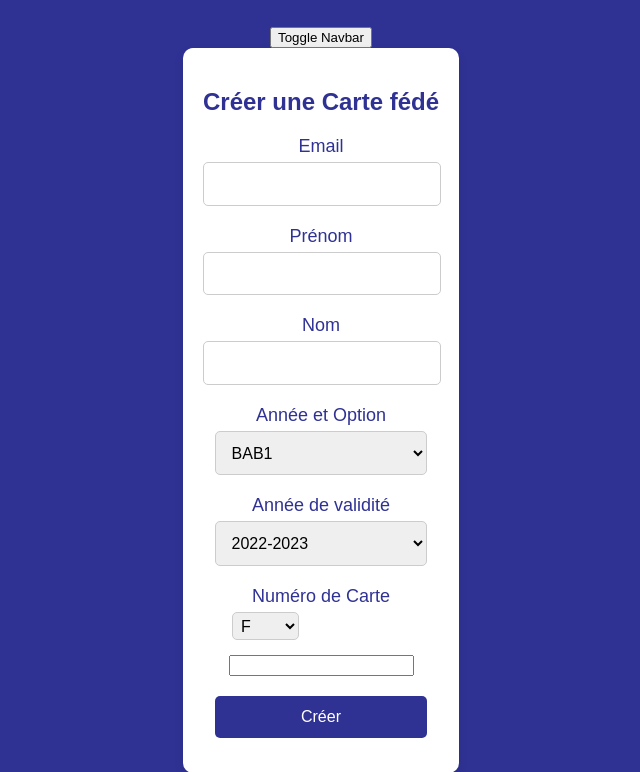
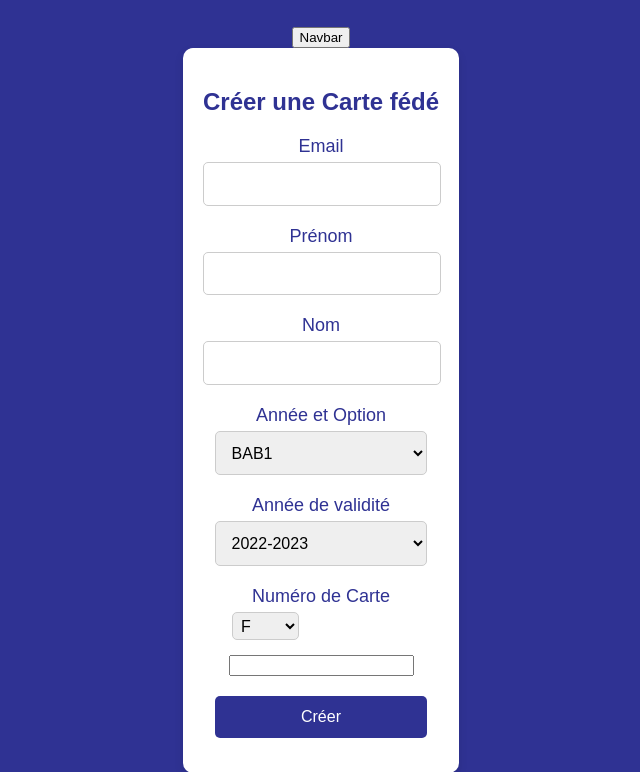
Before and after one commit to BlueTorche/Virtualisation-Carte-Fede, a Flask app: template templates/admin.html in a window 1280 px wide. Shown: the top 772 px of the page, without its empty margins (319-959 px from the left). Run offline with Flask 3, Linux system fonts and the light colour scheme; the template is opened without the code that fills it: values that come from a table or form of the project are taken from there, others are empty; parts of the project's set-up code (start-up, migrations or seed data) failed here and were passed over.

Commit message:
Update navbar.html

```diff
--- a/templates/navbar.html
+++ b/templates/navbar.html
@@ -16,7 +16,7 @@
   </script>
 
 <!-- navbar.html -->
-  <button onclick="toggleNavbar()">Toggle Navbar</button>
+  <button onclick="toggleNavbar()">Navbar</button>
   <div class="navbar">
     <form action="{{ url_for('logout') }}" method="GET">
       <input type="submit" value="Logout">
```
